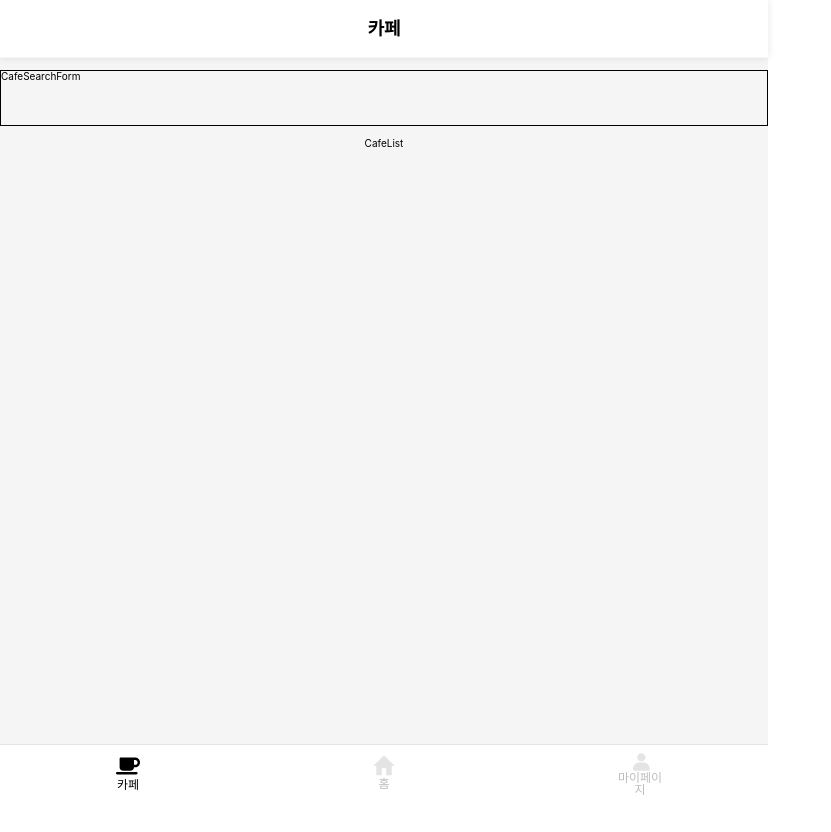
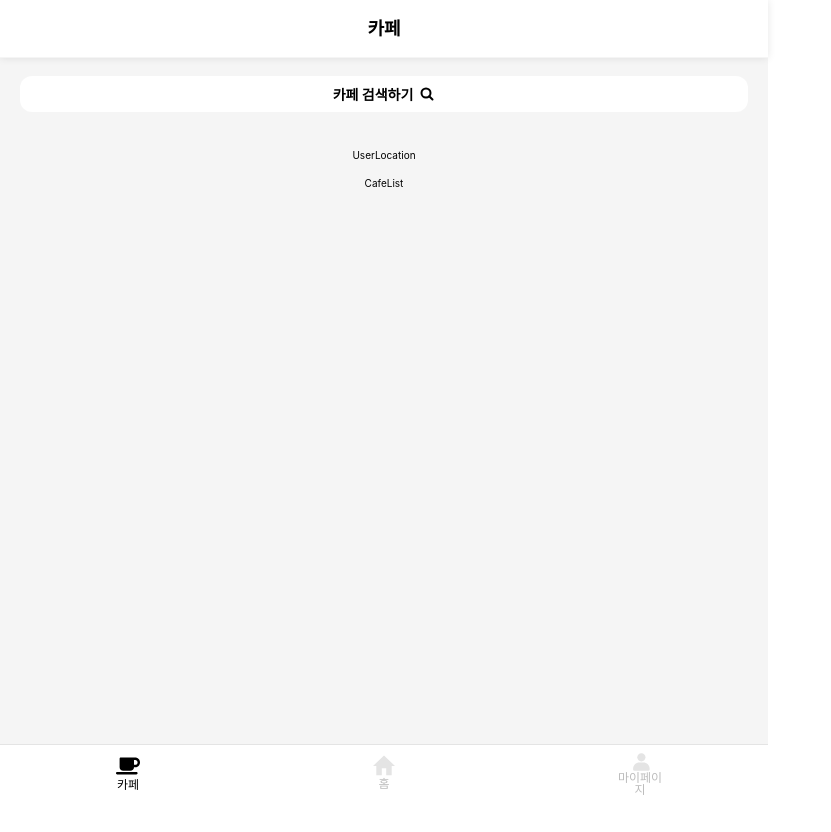
Before and after one commit to MyTumblerDiary/MTD-front, a Next.js app: page /cafes in a window 1280 px wide. Shown: the top 832 px of the page, without its empty margins (0-831 px from the left). Built offline with nearby package versions, Linux system fonts and the light colour scheme; sample sign-in values are in the browser's storage.

Commit message:
feat: 카페 페이지 검색 ui

```diff
--- a/src/components/Cafes/CafeSearchForm/CafeSearchForm.style.ts
+++ /dev/null
@@ -1,7 +0,0 @@
-import styled from 'styled-components';
-
-export const CafeSearchForm = styled.div`
-  width: 100%;
-  height: 56px;
-  border: 1px solid black;
-`;
--- a/src/components/Cafes/CafeSearchForm/CafeSearchForm.tsx
+++ /dev/null
@@ -1,5 +0,0 @@
-import * as Style from './CafeSearchForm.style';
-
-export default function CafeSearchForm() {
-  return <Style.CafeSearchForm>CafeSearchForm</Style.CafeSearchForm>;
-}
--- /dev/null
+++ b/src/components/Cafes/CafeSearchWrapper/CafeSearchWrapper.style.ts
@@ -0,0 +1,44 @@
+import styled from 'styled-components';
+
+import svg from '@/components/svg';
+
+export const CafeSearchWrapper = styled.div`
+  display: flex;
+  width: 100%;
+  padding: 0px 20px 20px 20px;
+`;
+
+export const CafeSearch = styled.button`
+  display: flex;
+  align-items: center;
+  justify-content: center;
+  gap: 6px;
+  width: 100%;
+  padding: 8px 0px;
+  border-radius: 12px;
+  background-color: #ffffff;
+`;
+
+export const SearchForm = styled.form`
+  display: flex;
+  flex-direction: column;
+`;
+
+export const SearchModeWrapper = styled.div`
+  display: flex;
+  align-items: center;
+  gap: 8px;
+`;
+
+export const SearchMode = styled.div``;
+
+export const SearchInputWrapper = styled.div`
+  position: relative;
+  width: 100%;
+`;
+
+export const SearchButton = styled(svg.Search)`
+  position: absolute;
+  right: 16px;
+  bottom: 12px;
+`;
--- /dev/null
+++ b/src/components/Cafes/CafeSearchWrapper/CafeSearchWrapper.tsx
@@ -0,0 +1,81 @@
+import Input from '@/components/Common/Input/Input';
+import * as Style from './CafeSearchWrapper.style';
+
+import Typography from '@/components/Common/Typography/Typography';
+import Svg from '@/components/svg';
+import { type InputProps } from '@/types';
+import { useState } from 'react';
+
+interface CafeSearchWrapperProps {
+  isSearching: boolean;
+  handleSearchingState: () => void;
+  handleSearchSubmit: (event: React.FormEvent<HTMLFormElement>) => void;
+}
+
+type searchModeProps = 'address' | 'storeName';
+
+interface SearchModeFilterProps {
+  storeName: 'main' | 'default';
+  address: 'main' | 'default';
+  placeholder: string;
+}
+
+export default function CafeSearchWrapper({
+  isSearching,
+  handleSearchingState,
+  handleSearchSubmit
+}: CafeSearchWrapperProps) {
+  const [searchMode, setSearchMode] = useState<searchModeProps>('storeName');
+
+  const searchModeFilter: SearchModeFilterProps = {
+    storeName: searchMode === 'storeName' ? 'main' : 'default',
+    address: searchMode === 'storeName' ? 'default' : 'main',
+    placeholder:
+      searchMode === 'storeName'
+        ? '가게명을 입력해주세요.'
+        : '주소를 입력해주세요.'
+  };
+
+  const searchInputProps: InputProps = {
+    type: 'search',
+    name: 'search',
+    size: 'lg',
+    label: '검색',
+    isLabelVisible: false,
+    value: '',
+    placeholder: searchModeFilter.placeholder,
+    onChange: () => {}
+  };
+
+  return (
+    <Style.CafeSearchWrapper>
+      <Style.CafeSearch onClick={handleSearchingState}>
+        {isSearching ? (
+          <Style.SearchForm onSubmit={handleSearchSubmit}>
+            <Style.SearchModeWrapper>
+              <Style.SearchMode onClick={() => setSearchMode('storeName')}>
+                <Typography size='button2' variant={searchModeFilter.storeName}>
+                  가게명으로 검색
+                </Typography>
+              </Style.SearchMode>
+              <Style.SearchMode onClick={() => setSearchMode('address')}>
+                <Typography size='button2' variant={searchModeFilter.address}>
+                  주소로 검색
+                </Typography>
+              </Style.SearchMode>
+            </Style.SearchModeWrapper>
+            <Style.SearchInputWrapper>
+              <Input {...searchInputProps} />
+              <Style.SearchButton />
+            </Style.SearchInputWrapper>
+          </Style.SearchForm>
+        ) : (
+          <>
+            <Typography size='button2'>카페 검색하기</Typography>
+            <Svg.SearchLogo />
+          </>
+        )}
+      </Style.CafeSearch>
+    </Style.CafeSearchWrapper>
+  );
+}
--- a/src/components/Cafes/CafesContainer.style.ts
+++ b/src/components/Cafes/CafesContainer.style.ts
@@ -5,7 +5,7 @@ export const CafesContainer = styled.div`
   min-height: 100vh;
   display: flex;
   flex-direction: column;
-  gap: 12px;
   align-items: center;
+  gap: 18px;
   background-color: #f5f5f5;
 `;
--- a/src/components/Cafes/CafesContainer.tsx
+++ b/src/components/Cafes/CafesContainer.tsx
@@ -1,14 +1,32 @@
+import { useState } from 'react';
+
 import * as Style from './CafesContainer.style';
 
 import Header from '../Common/Header/Header';
 import CafeList from './CafeList/CafeList';
-import CafeSearchForm from './CafeSearchForm/CafeSearchForm';
+import UserLocation from './UserLocation/UserLocation';
+import CafeSearchWrapper from './CafeSearchWrapper/CafeSearchWrapper';
 
 export default function CafesContainer() {
+  const [isSearching, setIsSearching] = useState(false);
+
+  const handleSearchingState = () => {
+    setIsSearching(true);
+  };
+
+  const handleSearchSubmit = (event: React.FormEvent<HTMLFormElement>) => {
+    event.preventDefault();
+  };
+
   return (
     <Style.CafesContainer>
       <Header title='카페' />
-      <CafeSearchForm />
+      <CafeSearchWrapper
+        isSearching={isSearching}
+        handleSearchingState={handleSearchingState}
+        handleSearchSubmit={handleSearchSubmit}
+      />
+      <UserLocation />
       <CafeList />
     </Style.CafesContainer>
   );
--- /dev/null
+++ b/src/components/Cafes/UserLocation/UserLocation.tsx
@@ -0,0 +1,3 @@
+export default function UserLocation() {
+  return <div>UserLocation</div>;
+}
```
